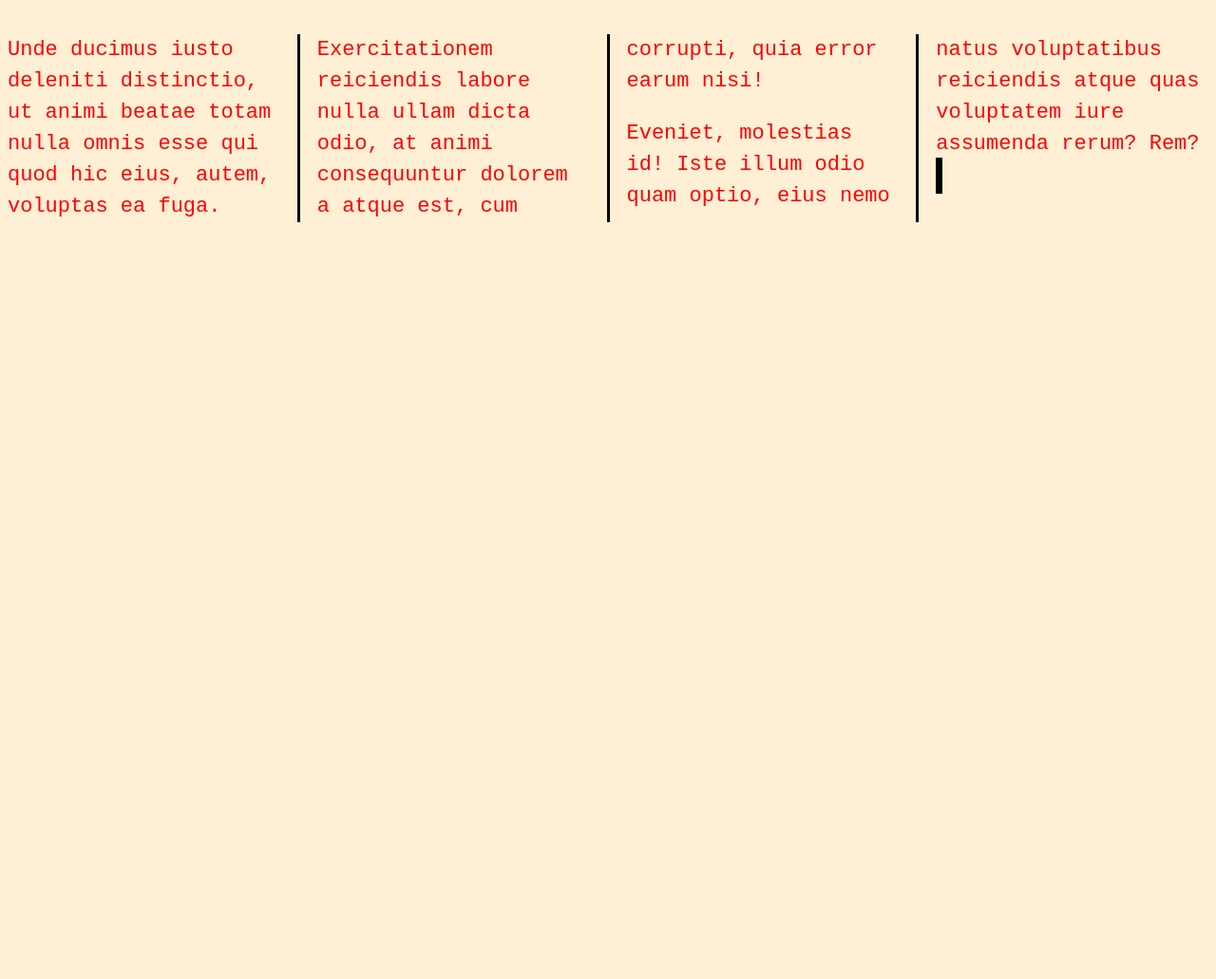
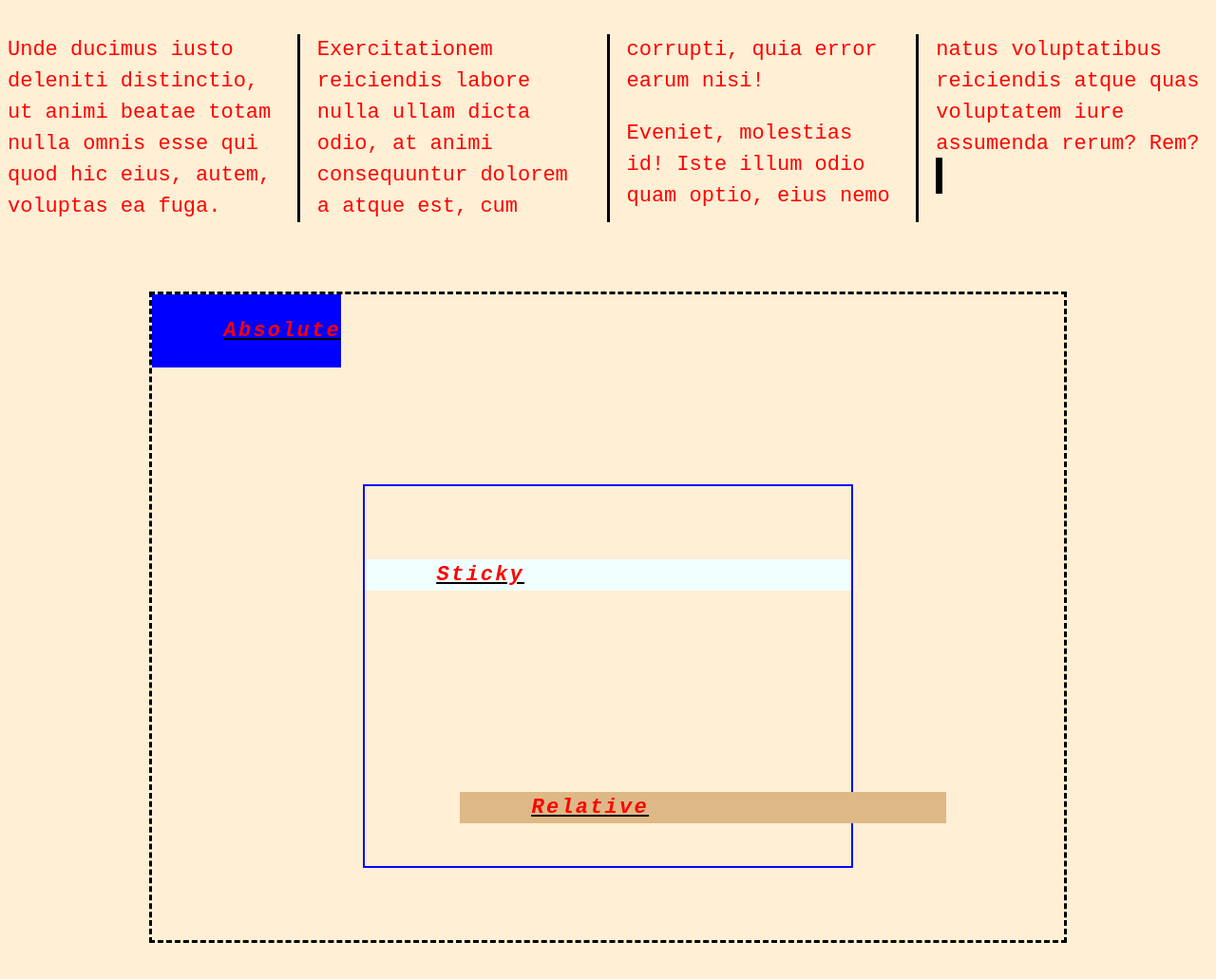
Before and after one commit to Ankit-Kafle/go-HTML-and-CSS, a plain HTML site: page CSS Practise/index.html in a window 1280 px wide. Shown: the part 4828-5859 px from the top of the page at 95% size. Before the commit the page ends 5070 px from the top, so only its background shows below. Drawn offline with Linux system fonts and the light colour scheme.

Commit message:
Some changes

```diff
--- a/CSS Practise/Revision.css
+++ b/CSS Practise/Revision.css
@@ -528,3 +528,61 @@ inherit: Inherits the value from its parent. */
 .nowrap{
     white-space: nowrap;
 }
+
+/* Topic 12
+POSITION */
+
+/* *{
+    margin: 0;
+    padding: 0;
+    box-sizing: border-box;
+} */
+
+.outer-container{
+
+    border: 3px dashed #000;
+    width:75vw;
+    height: 85vh;
+    margin:40px auto;
+    position: relative;
+}
+
+.inner-container{
+    border: 2px solid #00f;
+    width: 40vw;
+    height: 50vh;
+    margin: 200px auto;
+}
+
+/*position:static --> It is the default of all elements.Elements are in static already*/
+
+/* absolute positioning i.e(position:absolute) needs a relative parent, if it doesn't have an ancestor element that is positioned relative, then it takes the inital boundary/box which is esentially the browser window */
+
+/* Any block over the another block is decided by what element comes first and what element comes last in html. we can also do by using css easily by using function z-index:1; in any box we want to highlight*/
+
+.absolute{
+    background-color: #00f;
+    position: absolute;
+      top: 0;
+     left: 0;
+    z-index: 1;
+}
+
+.relative{
+    background-color: burlywood;
+    position: relative;
+    top:300px;
+    left: 100px;
+}
+
+.fixed{
+    background-color: green;
+    position: fixed;
+    top:100px
+}
+
+.sticky{
+    background-color: azure;
+    position: sticky;
+    top: 0;
+}
--- a/CSS Practise/index.html
+++ b/CSS Practise/index.html
@@ -139,7 +139,25 @@
     <p>Exercitationem reiciendis labore nulla ullam dicta odio, at animi consequuntur dolorem a atque est, cum corrupti, quia error earum nisi!</p>
     <p>Eveniet, molestias id! Iste illum odio quam optio, eius nemo natus voluptatibus reiciendis atque quas voluptatem iure assumenda rerum? Rem?</p>
  </section>
+<br>
 
+<!-- Topic 12-->
+<div class="outer-container">
+    <div class="inner-container">
+        <div class="box absolute">
+            <p>Absolute</p>
+        </div>
+        <div class="box relative">
+            <p>Relative</p>
+        </div>
+        <div class="box fixed">
+            <p>Fixed</p>
+        </div>
+        <div class="box sticky">
+            <p>Sticky</p>
+        </div>
+    </div>
+</div>
 
 </body>
 
```
Also changed, not shown: CSS Practise/Mini project/test.css (added, +43 -0 lines), CSS Practise/Mini project/test.html (added, +29 -0 lines).
